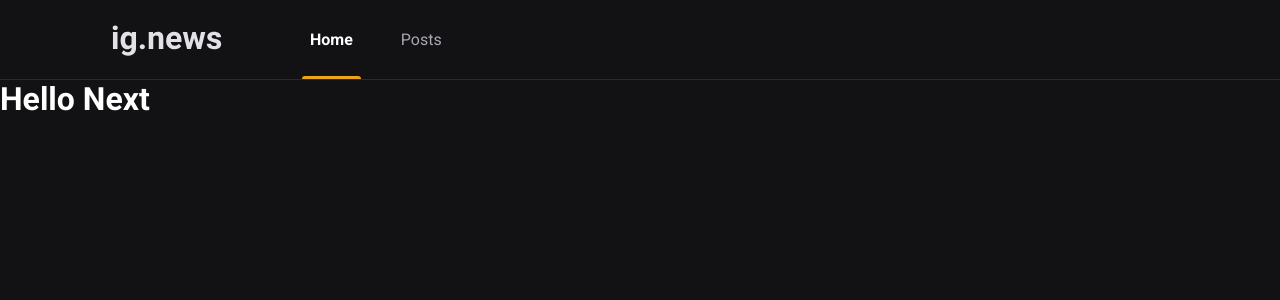
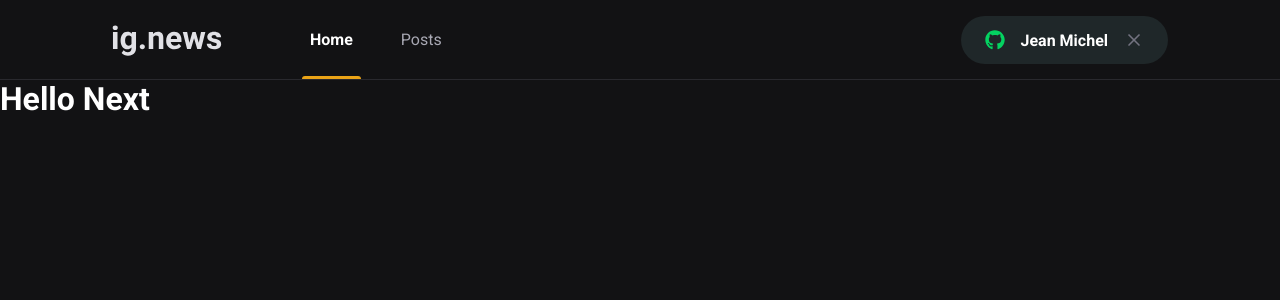
Before and after one commit to jmichel-dev/ignews-app, a Next.js app: page / in a window 1280 px wide. Shown: the top 300 px of the page. Built offline with nearby package versions, Linux system fonts and the light colour scheme.

Commit message:
defined sign in button

```diff
--- a/package.json
+++ b/package.json
@@ -12,6 +12,7 @@
     "next": "12.1.6",
     "react": "18.1.0",
     "react-dom": "18.1.0",
+    "react-icons": "^4.4.0",
     "sass": "^1.52.2"
   },
   "devDependencies": {
--- /dev/null
+++ b/src/components/Header/SigninButton/index.tsx
@@ -0,0 +1,27 @@
+import { FaGithub } from "react-icons/fa";
+import { FiX } from "react-icons/fi";
+
+import styles from "./signinbutton.module.scss";
+
+export function SigninButton() {
+  const isUserLoggedIn = true;
+
+  let button = (
+    <button className={styles.signinButton}>
+      <FaGithub color="#04d361" />
+      Jean Michel
+      <FiX color="#737380" className={styles.closeIcon} />
+    </button>
+  );
+
+  if (!isUserLoggedIn) {
+    button = (
+      <button className={styles.signinButton}>
+        <FaGithub color="#eba417" />
+        Sign in with Github
+      </button>
+    );
+  }
+
+  return button;
+}
--- /dev/null
+++ b/src/components/Header/SigninButton/signinbutton.module.scss
@@ -0,0 +1,33 @@
+.signinButton {
+  height: 3rem;
+  border-radius: 3rem;
+  background-color: var(--gray-850);
+  border: 0;
+  padding: 0 1.5rem;
+
+  display: flex;
+  align-items: center;
+  justify-content: center;
+
+  color: var(---white);
+  font-weight: bold;
+
+  transition: filter 0.2s;
+
+  svg {
+    width: 20px;
+    height: 20px;
+  }
+
+  svg:first-child {
+    margin-right: 1rem;
+  }
+
+  svg.closeIcon {
+    margin-left: 1rem;
+  }
+
+  &:hover {
+    filter: brightness(0.9);
+  }
+}
--- a/src/components/Header/header.module.scss
+++ b/src/components/Header/header.module.scss
@@ -52,4 +52,8 @@
       }
     }
   }
+
+  button {
+    margin-left: auto;
+  }
 }
--- a/src/components/Header/index.tsx
+++ b/src/components/Header/index.tsx
@@ -1,3 +1,5 @@
+import { SigninButton } from "./SigninButton";
+
 import styles from "./header.module.scss";
 
 export function Header() {
@@ -11,6 +13,7 @@
           </a>
           <a href="#">Posts</a>
         </nav>
+        <SigninButton />
       </div>
     </header>
   );
--- a/styles/global.scss
+++ b/styles/global.scss
@@ -10,6 +10,7 @@
   --gray-100: #e1e1e6;
   --gray-300: #a8a8b3;
   --gray-800: #29292e;
+  --gray-850: #1f2729;
   --gray-900: #121214;
 
   --cyan-500: #61dafb;
```
Also changed, not shown: 1 other file (tests, documents, lock files or other folders).
